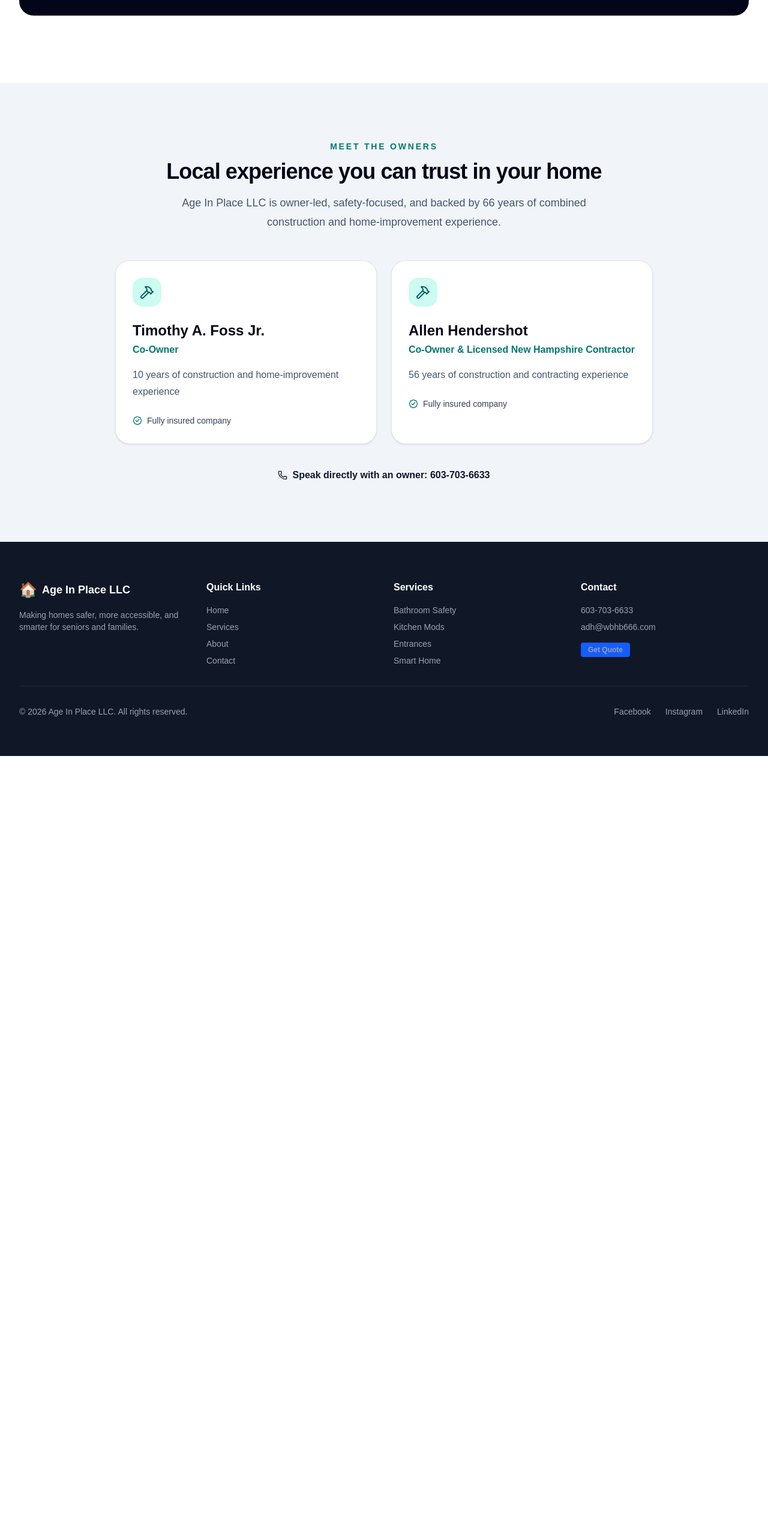
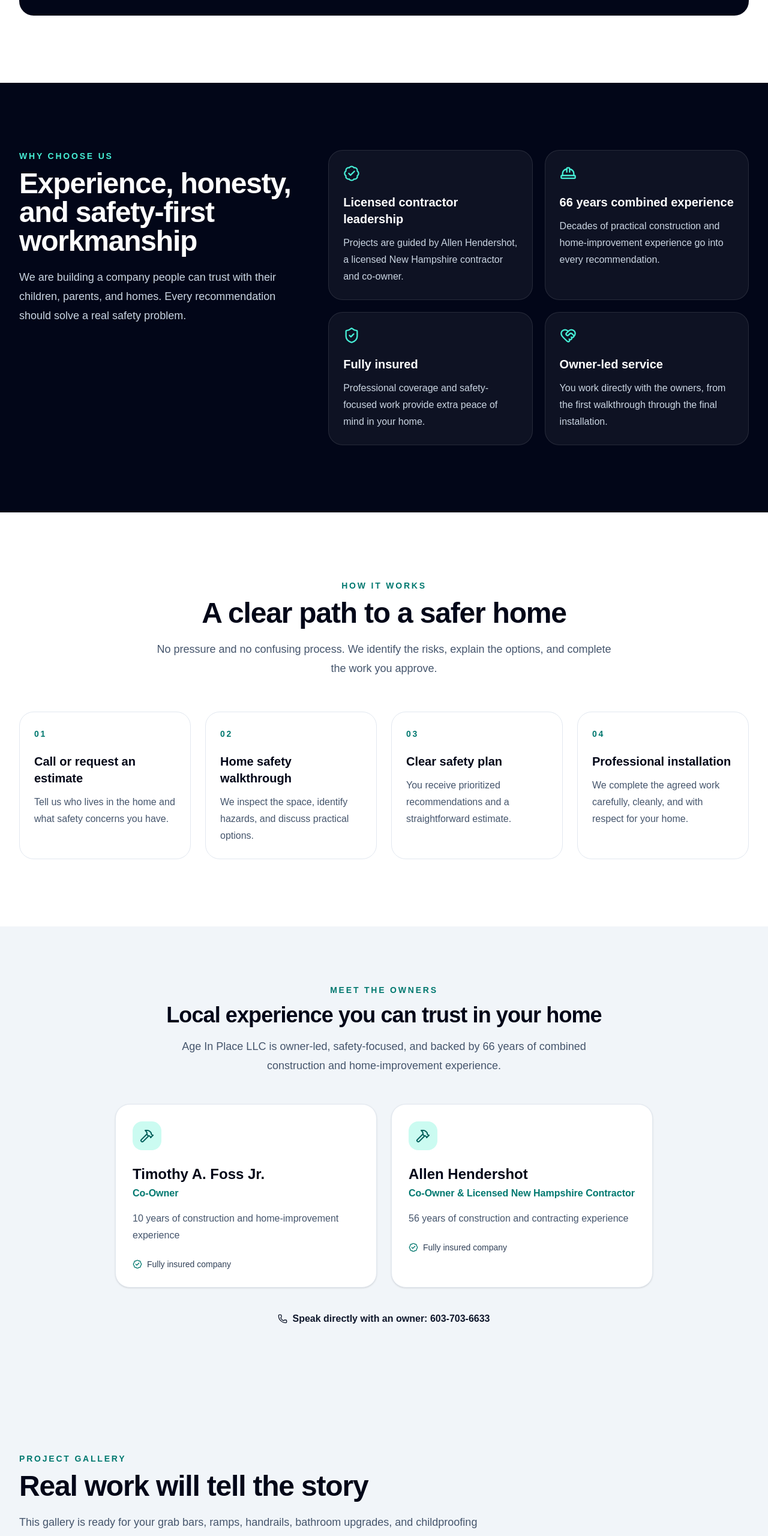
Before and after one commit to Adhco0543/age-in-place-llc, a Next.js app: page / in a window 1280 px wide. Shown: the part 2135-4695 px from the top of the page at 60% size. Before the commit the page ends 3395 px from the top, so only its background shows below. Built offline with nearby package versions, Linux system fonts and the light colour scheme.

Commit message:
Complete homepage section flow

```diff
--- a/app/page.tsx
+++ b/app/page.tsx
@@ -1,13 +1,25 @@
 import { Hero } from "@/components/Hero";
 import { Services } from "@/components/Services";
 import { Owners } from "@/components/Owners";
+import {
+  FAQPreview,
+  FinalCTA,
+  GalleryPreview,
+  Process,
+  WhyChooseUs,
+} from "@/components/HomeSections";
 
 export default function Home() {
   return (
     <>
       <Hero />
       <Services />
+      <WhyChooseUs />
+      <Process />
       <Owners />
+      <GalleryPreview />
+      <FAQPreview />
+      <FinalCTA />
     </>
   );
 }
```
